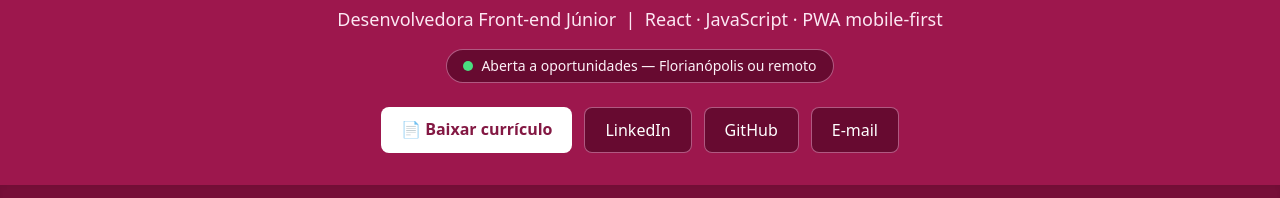
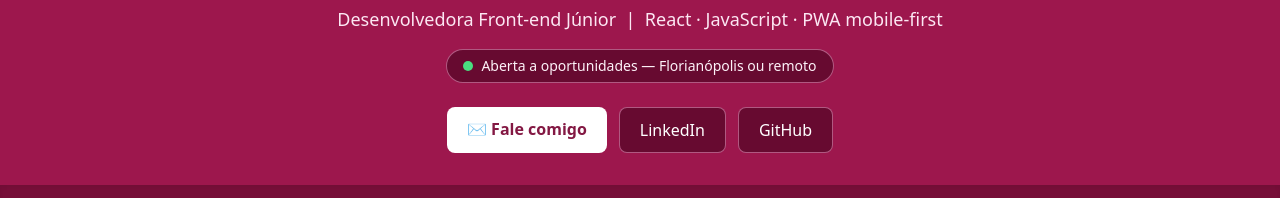
Before and after one commit to Veralucia0909/sobre_mim, a plain HTML site: page index.html in a window 1280 px wide. Shown: the part 267-465 px from the top of the page. Drawn offline with nearby package versions, Linux system fonts and the light colour scheme.

Commit message:
Remove curriculo do site; contato por e-mail ou LinkedIn

```diff
--- a/index.html
+++ b/index.html
@@ -52,9 +52,9 @@
         </p>
 
         <div class="flex flex-wrap gap-3 justify-center mt-6">
-            <a href="./curriculo-vera-lucia.pdf" target="_blank" rel="noopener"
+            <a href="mailto:limaveralucia2018@gmail.com"
                class="px-5 py-2.5 bg-white text-pink-900 font-semibold rounded-lg hover:bg-pink-50 transition">
-                📄 Baixar currículo
+                ✉️ Fale comigo
             </a>
             <a href="https://www.linkedin.com/in/verapaulalima" target="_blank" rel="noopener"
                class="px-5 py-2.5 bg-pink-950/70 border border-pink-300/50 rounded-lg hover:bg-pink-950 transition">
@@ -63,10 +63,6 @@
             <a href="https://github.com/Veralucia0909" target="_blank" rel="noopener"
                class="px-5 py-2.5 bg-pink-950/70 border border-pink-300/50 rounded-lg hover:bg-pink-950 transition">
                 GitHub
-            </a>
-            <a href="mailto:limaveralucia2018@gmail.com"
-               class="px-5 py-2.5 bg-pink-950/70 border border-pink-300/50 rounded-lg hover:bg-pink-950 transition">
-                E-mail
             </a>
         </div>
     </header>
@@ -284,7 +280,7 @@
                 <a href="mailto:limaveralucia2018@gmail.com" class="underline decoration-pink-300 underline-offset-4 hover:text-white">e-mail</a>
                 ou no
                 <a href="https://www.linkedin.com/in/verapaulalima" target="_blank" rel="noopener" class="underline decoration-pink-300 underline-offset-4 hover:text-white">LinkedIn</a>.
-                O currículo completo está <a href="./curriculo-vera-lucia.pdf" target="_blank" rel="noopener" class="underline decoration-pink-300 underline-offset-4 hover:text-white">aqui</a>.
+                Currículo em PDF sob solicitação.
             </p>
         </section>
     </main>
```
Also changed, not shown: 1 other file.
